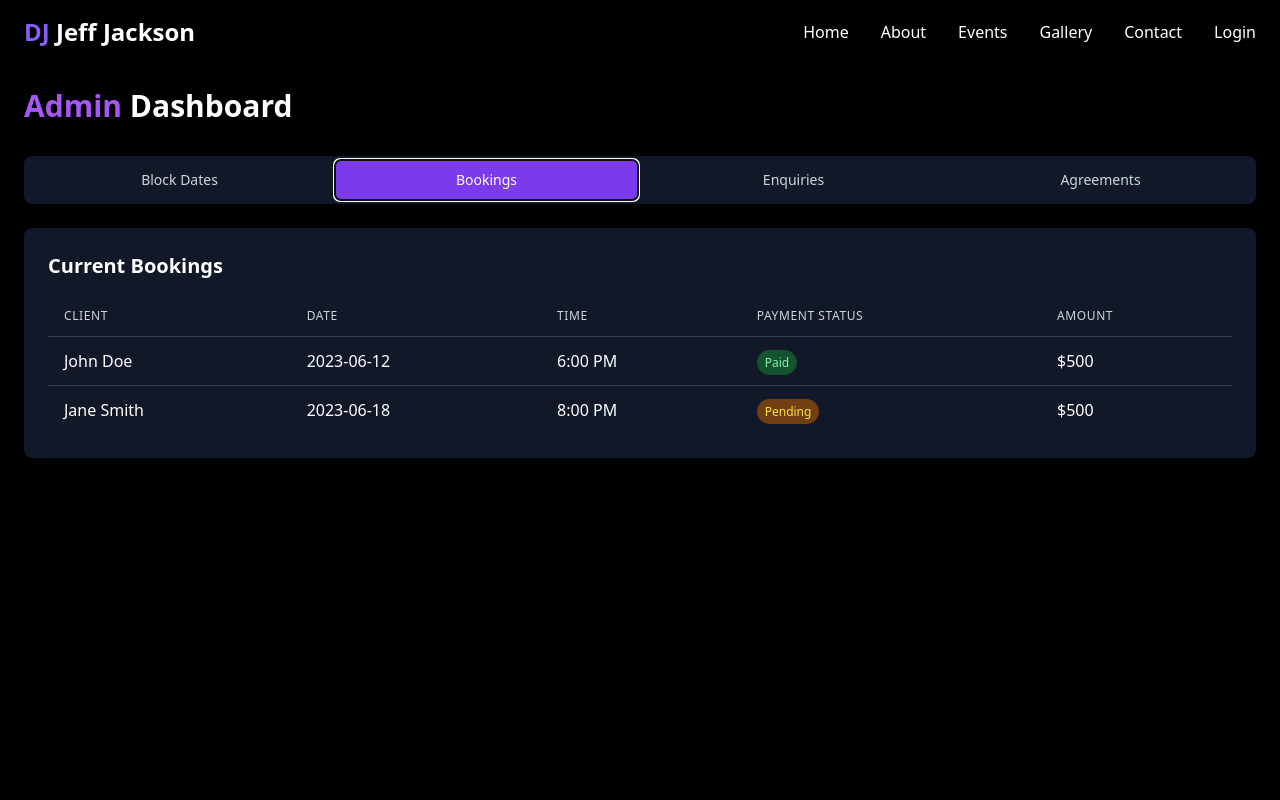
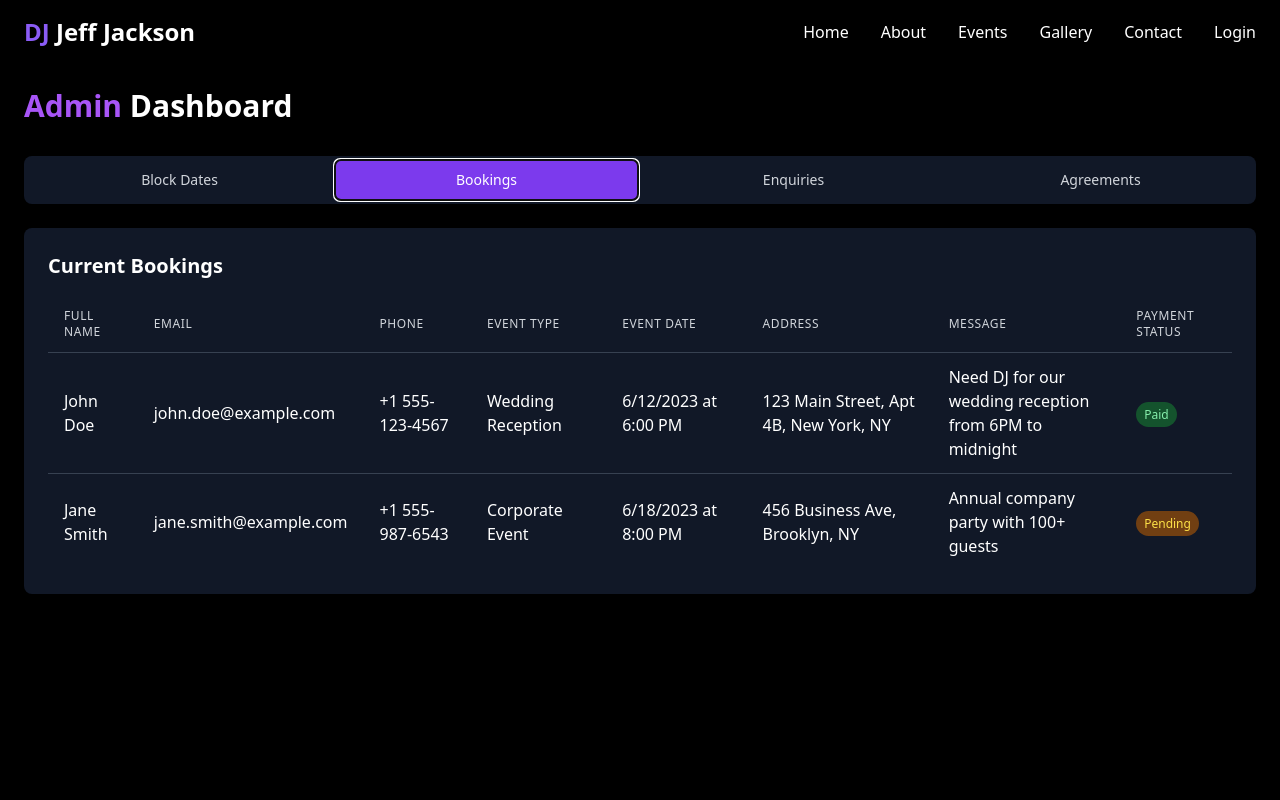
Before and after one commit to jeffjacksonjr/jeffjackson-ui, a React (Create React App) app: page /dashboard in a window 1280 px wide. Both pictures are taken after a click on the tab "Bookings". Shown: the top 800 px of the page. Built offline with nearby package versions, Linux system fonts and the light colour scheme.

Commit message:
Booking and Enquires Field Populated Correctly

```diff
--- a/src/login/AdminDashboard.jsx
+++ b/src/login/AdminDashboard.jsx
@@ -1,6 +1,12 @@
-import { useState, useEffect } from 'react';
-import { Tab } from '@headlessui/react';
-import { CalendarIcon, ClockIcon, XCircleIcon, CheckCircleIcon, DocumentTextIcon } from '@heroicons/react/24/outline';
+import { useState, useEffect } from "react";
+import { Tab } from "@headlessui/react";
+import {
+  CalendarIcon,
+  ClockIcon,
+  XCircleIcon,
+  CheckCircleIcon,
+  DocumentTextIcon,
+} from "@heroicons/react/24/outline";
 
 export default function AdminDashboard() {
   const [selectedTab, setSelectedTab] = useState(0);
@@ -9,9 +15,9 @@ export default function AdminDashboard() {
   const [enquiries, setEnquiries] = useState([]);
   const [agreements, setAgreements] = useState([]);
   const [newBlock, setNewBlock] = useState({
-    date: '',
-    time: '',
-    reason: ''
+    date: "",
+    time: "",
+    reason: "",
   });
 
   // Fetch data on component mount
@@ -26,58 +32,127 @@ export default function AdminDashboard() {
   const fetchBlockedDates = async () => {
     // Mock data - replace with API call
     setBlockedDates([
-      { id: 1, date: '2023-06-10', time: '2:00 PM', reason: 'Personal' },
-      { id: 2, date: '2023-06-15', time: '4:00 PM', reason: 'Maintenance' }
+      { id: 1, date: "2023-06-10", time: "2:00 PM", reason: "Personal" },
+      { id: 2, date: "2023-06-15", time: "4:00 PM", reason: "Maintenance" },
     ]);
   };
 
   const fetchBookings = async () => {
     // Mock data - replace with API call
     setBookings([
-      { id: 1, client: 'John Doe', date: '2023-06-12', time: '6:00 PM', status: 'Paid', amount: '$500' },
-      { id: 2, client: 'Jane Smith', date: '2023-06-18', time: '8:00 PM', status: 'Pending', amount: '$500' }
+      {
+        id: 1,
+        clientName: "John Doe",
+        email: "john.doe@example.com",
+        phone: "+1 555-123-4567",
+        eventType: "Wedding Reception",
+        eventDate: "2023-06-12",
+        eventTime: "6:00 PM",
+        street: "123 Main Street",
+        apt: "Apt 4B",
+        city: "New York",
+        state: "NY",
+        message: "Need DJ for our wedding reception from 6PM to midnight",
+        status: "Paid",
+        amount: "$500",
+      },
+      {
+        id: 2,
+        clientName: "Jane Smith",
+        email: "jane.smith@example.com",
+        phone: "+1 555-987-6543",
+        eventType: "Corporate Event",
+        eventDate: "2023-06-18",
+        eventTime: "8:00 PM",
+        street: "456 Business Ave",
+        apt: "",
+        city: "Brooklyn",
+        state: "NY",
+        message: "Annual company party with 100+ guests",
+        status: "Pending",
+        amount: "$750",
+      },
     ]);
   };
 
   const fetchEnquiries = async () => {
     // Mock data - replace with API call
     setEnquiries([
-      { id: 1, client: 'Alex Johnson', date: '2023-07-05', time: '7:00 PM', status: 'Pending' },
-      { id: 2, client: 'Sarah Williams', date: '2023-07-12', time: '5:00 PM', status: 'Approved' }
+      {
+        id: 1,
+        clientName: "Alex Johnson",
+        email: "alex.j@example.com",
+        phone: "+1 555-456-7890",
+        eventType: "Birthday Party",
+        eventDate: "2023-07-05",
+        eventTime: "7:00 PM",
+        street: "789 Celebration Lane",
+        apt: "",
+        city: "Queens",
+        state: "NY",
+        message: "Looking for DJ for my 30th birthday party",
+        status: "Pending",
+      },
+      {
+        id: 2,
+        clientName: "Sarah Williams",
+        email: "sarah.w@example.com",
+        phone: "+1 555-789-0123",
+        eventType: "Anniversary",
+        eventDate: "2023-07-12",
+        eventTime: "5:00 PM",
+        street: "321 Memory Blvd",
+        apt: "Penthouse",
+        city: "Manhattan",
+        state: "NY",
+        message: "25th anniversary celebration with dinner and dancing",
+        status: "Approved",
+      },
     ]);
   };
 
   const fetchAgreements = async () => {
     // Mock data - replace with API call
     setAgreements([
-      { id: 1, client: 'Mike Brown', dateSent: '2023-06-01', status: 'Signed', fileUrl: '#' },
-      { id: 2, client: 'Emily Davis', dateSent: '2023-06-05', status: 'Pending' }
+      {
+        id: 1,
+        client: "Mike Brown",
+        dateSent: "2023-06-01",
+        status: "Signed",
+        fileUrl: "#",
+      },
+      {
+        id: 2,
+        client: "Emily Davis",
+        dateSent: "2023-06-05",
+        status: "Pending",
+      },
     ]);
   };
 
   const handleBlockDate = async (e) => {
     e.preventDefault();
     // API call to block date would go here
-    console.log('Blocking date:', newBlock);
+    console.log("Blocking date:", newBlock);
     // Reset form
-    setNewBlock({ date: '', time: '', reason: '' });
+    setNewBlock({ date: "", time: "", reason: "" });
     // Refresh data
     await fetchBlockedDates();
   };
 
   const deleteBlockedDate = async (id) => {
     // API call to delete would go here
-    console.log('Deleting blocked date with id:', id);
+    console.log("Deleting blocked date with id:", id);
     await fetchBlockedDates();
   };
 
   const handleEnquiryAction = async (id, action) => {
-    if (action === 'approve') {
+    if (action === "approve") {
       // Logic to show agreement form would go here
-      console.log('Approving enquiry:', id);
+      console.log("Approving enquiry:", id);
     } else {
       // Logic to show meeting scheduling form would go here
-      console.log('Denying enquiry:', id);
+      console.log("Denying enquiry:", id);
     }
   };
 
@@ -89,12 +164,14 @@ export default function AdminDashboard() {
 
       <Tab.Group selectedIndex={selectedTab} onChange={setSelectedTab}>
         <Tab.List className="flex space-x-1 rounded-lg bg-gray-900 p-1 mb-6">
-          {['Block Dates', 'Bookings', 'Enquiries', 'Agreements'].map((tab) => (
+          {["Block Dates", "Bookings", "Enquiries", "Agreements"].map((tab) => (
             <Tab
               key={tab}
               className={({ selected }) =>
                 `w-full py-2.5 text-sm font-medium rounded-md transition-all ${
-                  selected ? 'bg-purple-600 text-white' : 'text-gray-300 hover:bg-gray-800'
+                  selected
+                    ? "bg-purple-600 text-white"
+                    : "text-gray-300 hover:bg-gray-800"
                 }`
               }
             >
@@ -114,38 +191,54 @@ export default function AdminDashboard() {
                 </h2>
                 <form onSubmit={handleBlockDate} className="space-y-4">
                   <div>
-                    <label className="block text-sm font-medium mb-1">Date *</label>
+                    <label className="block text-sm font-medium mb-1">
+                      Date *
+                    </label>
                     <input
                       type="date"
                       value={newBlock.date}
-                      onChange={(e) => setNewBlock({...newBlock, date: e.target.value})}
+                      onChange={(e) =>
+                        setNewBlock({ ...newBlock, date: e.target.value })
+                      }
                       className="w-full bg-gray-800 border border-gray-700 rounded-lg px-4 py-2"
                       required
-                      min={new Date().toISOString().split('T')[0]}
+                      min={new Date().toISOString().split("T")[0]}
                     />
                   </div>
                   <div>
-                    <label className="block text-sm font-medium mb-1">Time *</label>
+                    <label className="block text-sm font-medium mb-1">
+                      Time *
+                    </label>
                     <select
                       value={newBlock.time}
-                      onChange={(e) => setNewBlock({...newBlock, time: e.target.value})}
+                      onChange={(e) =>
+                        setNewBlock({ ...newBlock, time: e.target.value })
+                      }
                       className="w-full bg-gray-800 border border-gray-700 rounded-lg px-4 py-2"
                       required
                     >
                       <option value="">Select time</option>
+                      <option value="12:00 PM">08:00 AM</option>
+                      <option value="12:00 PM">10:00 AM</option>
                       <option value="12:00 PM">12:00 PM</option>
                       <option value="2:00 PM">2:00 PM</option>
                       <option value="4:00 PM">4:00 PM</option>
+                      <option value="12:00 PM">5:00 PM</option>
                       <option value="6:00 PM">6:00 PM</option>
+                      <option value="6:00 PM">7:00 PM</option>
                       <option value="8:00 PM">8:00 PM</option>
                     </select>
                   </div>
                   <div>
-                    <label className="block text-sm font-medium mb-1">Reason</label>
+                    <label className="block text-sm font-medium mb-1">
+                      Reason
+                    </label>
                     <input
                       type="text"
                       value={newBlock.reason}
-                      onChange={(e) => setNewBlock({...newBlock, reason: e.target.value})}
+                      onChange={(e) =>
+                        setNewBlock({ ...newBlock, reason: e.target.value })
+                      }
                       className="w-full bg-gray-800 border border-gray-700 rounded-lg px-4 py-2"
                       placeholder="Optional reason for blocking"
                     />
@@ -168,18 +261,32 @@ export default function AdminDashboard() {
                   <table className="min-w-full divide-y divide-gray-700">
                     <thead>
                       <tr>
-                        <th className="px-4 py-3 text-left text-xs font-medium text-gray-300 uppercase tracking-wider">Date</th>
-                        <th className="px-4 py-3 text-left text-xs font-medium text-gray-300 uppercase tracking-wider">Time</th>
-                        <th className="px-4 py-3 text-left text-xs font-medium text-gray-300 uppercase tracking-wider">Reason</th>
-                        <th className="px-4 py-3 text-left text-xs font-medium text-gray-300 uppercase tracking-wider">Actions</th>
+                        <th className="px-4 py-3 text-left text-xs font-medium text-gray-300 uppercase tracking-wider">
+                          Date
+                        </th>
+                        <th className="px-4 py-3 text-left text-xs font-medium text-gray-300 uppercase tracking-wider">
+                          Time
+                        </th>
+                        <th className="px-4 py-3 text-left text-xs font-medium text-gray-300 uppercase tracking-wider">
+                          Reason
+                        </th>
+                        <th className="px-4 py-3 text-left text-xs font-medium text-gray-300 uppercase tracking-wider">
+                          Actions
+                        </th>
                       </tr>
                     </thead>
                     <tbody className="divide-y divide-gray-700">
                       {blockedDates.map((block) => (
                         <tr key={block.id}>
-                          <td className="px-4 py-3 whitespace-nowrap">{block.date}</td>
-                          <td className="px-4 py-3 whitespace-nowrap">{block.time}</td>
-                          <td className="px-4 py-3 whitespace-nowrap">{block.reason || '-'}</td>
+                          <td className="px-4 py-3 whitespace-nowrap">
+                            {block.date}
+                          </td>
+                          <td className="px-4 py-3 whitespace-nowrap">
+                            {block.time}
+                          </td>
+                          <td className="px-4 py-3 whitespace-nowrap">
+                            {block.reason || "-"}
+                          </td>
                           <td className="px-4 py-3 whitespace-nowrap">
                             <button
                               onClick={() => deleteBlockedDate(block.id)}
@@ -205,27 +312,70 @@ export default function AdminDashboard() {
                 <table className="min-w-full divide-y divide-gray-700">
                   <thead>
                     <tr>
-                      <th className="px-4 py-3 text-left text-xs font-medium text-gray-300 uppercase tracking-wider">Client</th>
-                      <th className="px-4 py-3 text-left text-xs font-medium text-gray-300 uppercase tracking-wider">Date</th>
-                      <th className="px-4 py-3 text-left text-xs font-medium text-gray-300 uppercase tracking-wider">Time</th>
-                      <th className="px-4 py-3 text-left text-xs font-medium text-gray-300 uppercase tracking-wider">Payment Status</th>
-                      <th className="px-4 py-3 text-left text-xs font-medium text-gray-300 uppercase tracking-wider">Amount</th>
+                      <th className="px-4 py-3 text-left text-xs font-medium text-gray-300 uppercase tracking-wider">
+                        Full Name
+                      </th>
+                      <th className="px-4 py-3 text-left text-xs font-medium text-gray-300 uppercase tracking-wider">
+                        Email
+                      </th>
+                      <th className="px-4 py-3 text-left text-xs font-medium text-gray-300 uppercase tracking-wider">
+                        Phone
+                      </th>
+                      <th className="px-4 py-3 text-left text-xs font-medium text-gray-300 uppercase tracking-wider">
+                        Event Type
+                      </th>
+                      <th className="px-4 py-3 text-left text-xs font-medium text-gray-300 uppercase tracking-wider">
+                        Event Date
+                      </th>
+                      <th className="px-4 py-3 text-left text-xs font-medium text-gray-300 uppercase tracking-wider">
+                        Address
+                      </th>
+                      <th className="px-4 py-3 text-left text-xs font-medium text-gray-300 uppercase tracking-wider">
+                        Message
+                      </th>
+                      <th className="px-4 py-3 text-left text-xs font-medium text-gray-300 uppercase tracking-wider">
+                        Payment Status
+                      </th>
                     </tr>
                   </thead>
                   <tbody className="divide-y divide-gray-700">
                     {bookings.map((booking) => (
                       <tr key={booking.id}>
-                        <td className="px-4 py-3 whitespace-nowrap">{booking.client}</td>
-                        <td className="px-4 py-3 whitespace-nowrap">{booking.date}</td>
-                        <td className="px-4 py-3 whitespace-nowrap">{booking.time}</td>
+                        <td className="px-4 py-3 whitespace-normal">
+                          {booking.clientName}
+                        </td>
+                        <td className="px-4 py-3 whitespace-normal">
+                          {booking.email}
+                        </td>
+                        <td className="px-4 py-3 whitespace-normal">
+                          {booking.phone}
+                        </td>
+                        <td className="px-4 py-3 whitespace-normal">
+                          {booking.eventType}
+                        </td>
+                        <td className="px-4 py-3 whitespace-normal">
+                          {new Date(booking.eventDate).toLocaleDateString()} at{" "}
+                          {booking.eventTime}
+                        </td>
+                        <td className="px-4 py-3 whitespace-normal">
+                          {booking.street}
+                          {booking.apt ? `, ${booking.apt}` : ""},{" "}
+                          {booking.city}, {booking.state}
+                        </td>
+                        <td className="px-4 py-3 whitespace-normal max-w-xs break-words">
+                          {booking.message || "-"}
+                        </td>
                         <td className="px-4 py-3 whitespace-nowrap">
-                          <span className={`px-2 py-1 text-xs rounded-full ${
-                            booking.status === 'Paid' ? 'bg-green-900 text-green-300' : 'bg-yellow-900 text-yellow-300'
-                          }`}>
+                          <span
+                            className={`px-2 py-1 text-xs rounded-full ${
+                              booking.status === "Paid"
+                                ? "bg-green-900 text-green-300"
+                                : "bg-yellow-900 text-yellow-300"
+                            }`}
+                          >
                             {booking.status}
                           </span>
                         </td>
-                        <td className="px-4 py-3 whitespace-nowrap">{booking.amount}</td>
                       </tr>
                     ))}
                   </tbody>
@@ -242,36 +392,87 @@ export default function AdminDashboard() {
                 <table className="min-w-full divide-y divide-gray-700">
                   <thead>
                     <tr>
-                      <th className="px-4 py-3 text-left text-xs font-medium text-gray-300 uppercase tracking-wider">Client</th>
-                      <th className="px-4 py-3 text-left text-xs font-medium text-gray-300 uppercase tracking-wider">Date</th>
-                      <th className="px-4 py-3 text-left text-xs font-medium text-gray-300 uppercase tracking-wider">Time</th>
-                      <th className="px-4 py-3 text-left text-xs font-medium text-gray-300 uppercase tracking-wider">Status</th>
-                      <th className="px-4 py-3 text-left text-xs font-medium text-gray-300 uppercase tracking-wider">Actions</th>
+                      <th className="px-4 py-3 text-left text-xs font-medium text-gray-300 uppercase tracking-wider">
+                        Full Name
+                      </th>
+                      <th className="px-4 py-3 text-left text-xs font-medium text-gray-300 uppercase tracking-wider">
+                        Email
+                      </th>
+                      <th className="px-4 py-3 text-left text-xs font-medium text-gray-300 uppercase tracking-wider">
+                        Phone
+                      </th>
+                      <th className="px-4 py-3 text-left text-xs font-medium text-gray-300 uppercase tracking-wider">
+                        Event Type
+                      </th>
+                      <th className="px-4 py-3 text-left text-xs font-medium text-gray-300 uppercase tracking-wider">
+                        Event Date
+                      </th>
+                      <th className="px-4 py-3 text-left text-xs font-medium text-gray-300 uppercase tracking-wider">
+                        Address
+                      </th>
+                      <th className="px-4 py-3 text-left text-xs font-medium text-gray-300 uppercase tracking-wider">
+                        Message
+                      </th>
+                      <th className="px-4 py-3 text-left text-xs font-medium text-gray-300 uppercase tracking-wider">
+                        Status
+                      </th>
+                      <th className="px-4 py-3 text-left text-xs font-medium text-gray-300 uppercase tracking-wider">
+                        Actions
+                      </th>
                     </tr>
                   </thead>
                   <tbody className="divide-y divide-gray-700">
                     {enquiries.map((enquiry) => (
                       <tr key={enquiry.id}>
-                        <td className="px-4 py-3 whitespace-nowrap">{enquiry.client}</td>
-                        <td className="px-4 py-3 whitespace-nowrap">{enquiry.date}</td>
-                        <td className="px-4 py-3 whitespace-nowrap">{enquiry.time}</td>
+                        <td className="px-4 py-3 whitespace-normal">
+                          {enquiry.clientName}
+                        </td>
+                        <td className="px-4 py-3 whitespace-normal">
+                          {enquiry.email}
+                        </td>
+                        <td className="px-4 py-3 whitespace-normal">
+                          {enquiry.phone}
+                        </td>
+                        <td className="px-4 py-3 whitespace-normal">
+                          {enquiry.eventType}
+                        </td>
+                        <td className="px-4 py-3 whitespace-normal">
+                          {new Date(enquiry.eventDate).toLocaleDateString()} at{" "}
+                          {enquiry.eventTime}
+                        </td>
+                        <td className="px-4 py-3 whitespace-normal">
+                          {enquiry.street}
+                          {enquiry.apt ? `, ${enquiry.apt}` : ""},{" "}
+                          {enquiry.city}, {enquiry.state}
+                        </td>
+                        <td className="px-4 py-3 whitespace-normal max-w-xs break-words">
+                          {enquiry.message || "-"}
+                        </td>
                         <td className="px-4 py-3 whitespace-nowrap">
-                          <span className={`px-2 py-1 text-xs rounded-full ${
-                            enquiry.status === 'Approved' ? 'bg-green-900 text-green-300' : 'bg-gray-700 text-gray-300'
-                          }`}>
+                          <span
+                            className={`px-2 py-1 text-xs rounded-full ${
+                              enquiry.status === "Approved"
+                                ? "bg-green-900 text-green-300"
+                                : "bg-gray-700 text-gray-300"
+                            }`}
+                          >
                             {enquiry.status}
                           </span>
                         </td>
                         <td className="px-4 py-3 whitespace-nowrap space-x-2">
                           <button
-                            onClick={() => handleEnquiryAction(enquiry.id, 'approve')}
+                            onClick={() =>
+                              handleEnquiryAction(enquiry.id, "approve")
+                            }
                             className="text-green-400 hover:text-green-300"
                             title="Approve"
                           >
                             <CheckCircleIcon className="h-5 w-5" />
                           </button>
                           <button
-                            onClick={() => handleEnquiryAction(enquiry.id, 'deny')}
+                            onClick={() =>
+                              handleEnquiryAction(enquiry.id, "deny")
+                            }
                             className="text-red-400 hover:text-red-300"
                             title="Deny"
                           >
@@ -294,21 +495,37 @@ export default function AdminDashboard() {
                 <table className="min-w-full divide-y divide-gray-700">
                   <thead>
                     <tr>
-                      <th className="px-4 py-3 text-left text-xs font-medium text-gray-300 uppercase tracking-wider">Client</th>
-                      <th className="px-4 py-3 text-left text-xs font-medium text-gray-300 uppercase tracking-wider">Date Sent</th>
-                      <th className="px-4 py-3 text-left text-xs font-medium text-gray-300 uppercase tracking-wider">Status</th>
-                      <th className="px-4 py-3 text-left text-xs font-medium text-gray-300 uppercase tracking-wider">Actions</th>
+                      <th className="px-4 py-3 text-left text-xs font-medium text-gray-300 uppercase tracking-wider">
+                        Client
+                      </th>
+                      <th className="px-4 py-3 text-left text-xs font-medium text-gray-300 uppercase tracking-wider">
+                        Date Sent
+                      </th>
+                      <th className="px-4 py-3 text-left text-xs font-medium text-gray-300 uppercase tracking-wider">
+                        Status
+                      </th>
+                      <th className="px-4 py-3 text-left text-xs font-medium text-gray-300 uppercase tracking-wider">
+                        Actions
+                      </th>
                     </tr>
                   </thead>
                   <tbody className="divide-y divide-gray-700">
                     {agreements.map((agreement) => (
                       <tr key={agreement.id}>
-                        <td className="px-4 py-3 whitespace-nowrap">{agreement.client}</td>
-                        <td className="px-4 py-3 whitespace-nowrap">{agreement.dateSent}</td>
                         <td className="px-4 py-3 whitespace-nowrap">
-                          <span className={`px-2 py-1 text-xs rounded-full ${
-                            agreement.status === 'Signed' ? 'bg-green-900 text-green-300' : 'bg-yellow-900 text-yellow-300'
-                          }`}>
+                          {agreement.client}
+                        </td>
+                        <td className="px-4 py-3 whitespace-nowrap">
+                          {agreement.dateSent}
+                        </td>
+                        <td className="px-4 py-3 whitespace-nowrap">
+                          <span
+                            className={`px-2 py-1 text-xs rounded-full ${
+                              agreement.status === "Signed"
+                                ? "bg-green-900 text-green-300"
+                                : "bg-yellow-900 text-yellow-300"
+                            }`}
+                          >
                             {agreement.status}
                           </span>
                         </td>
```
